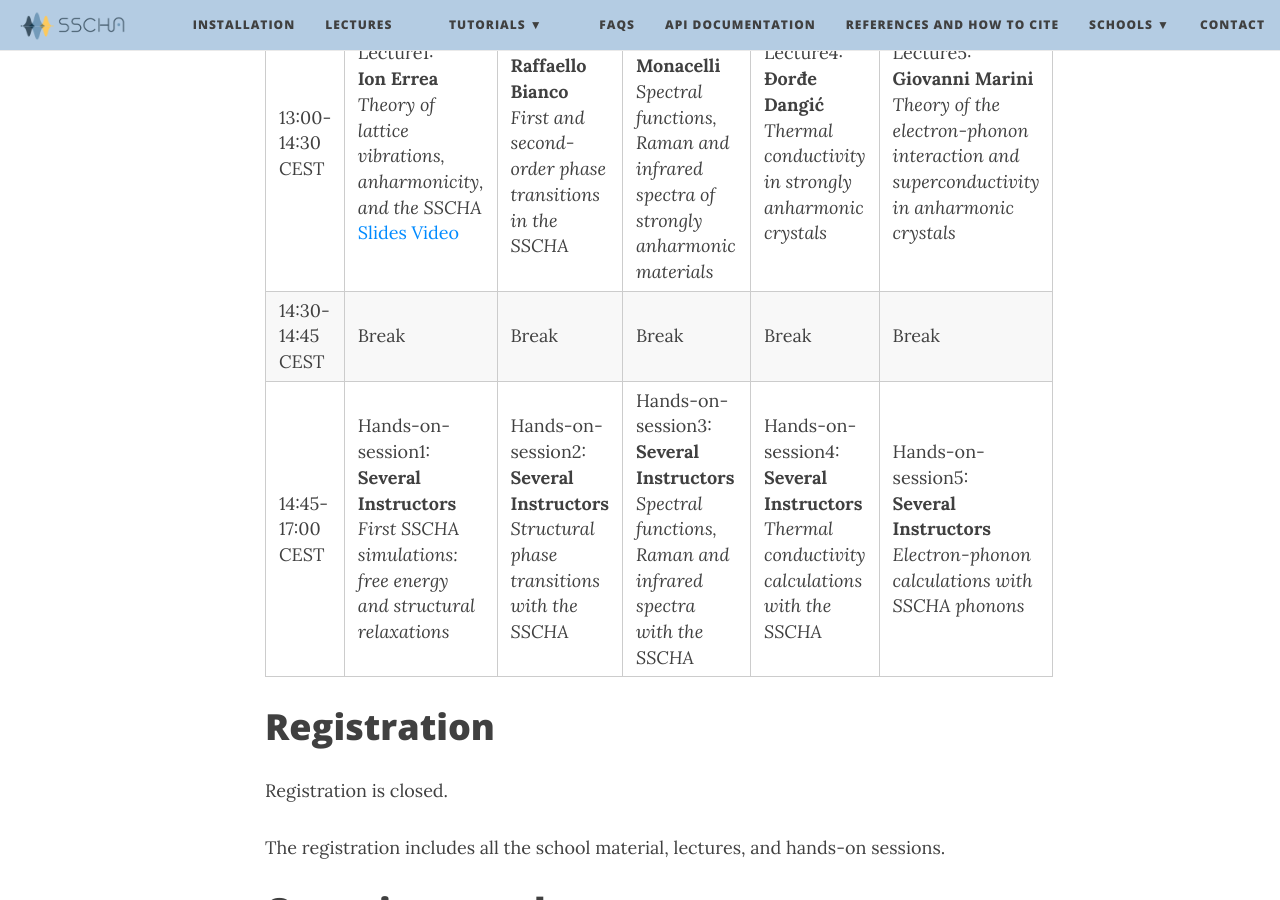
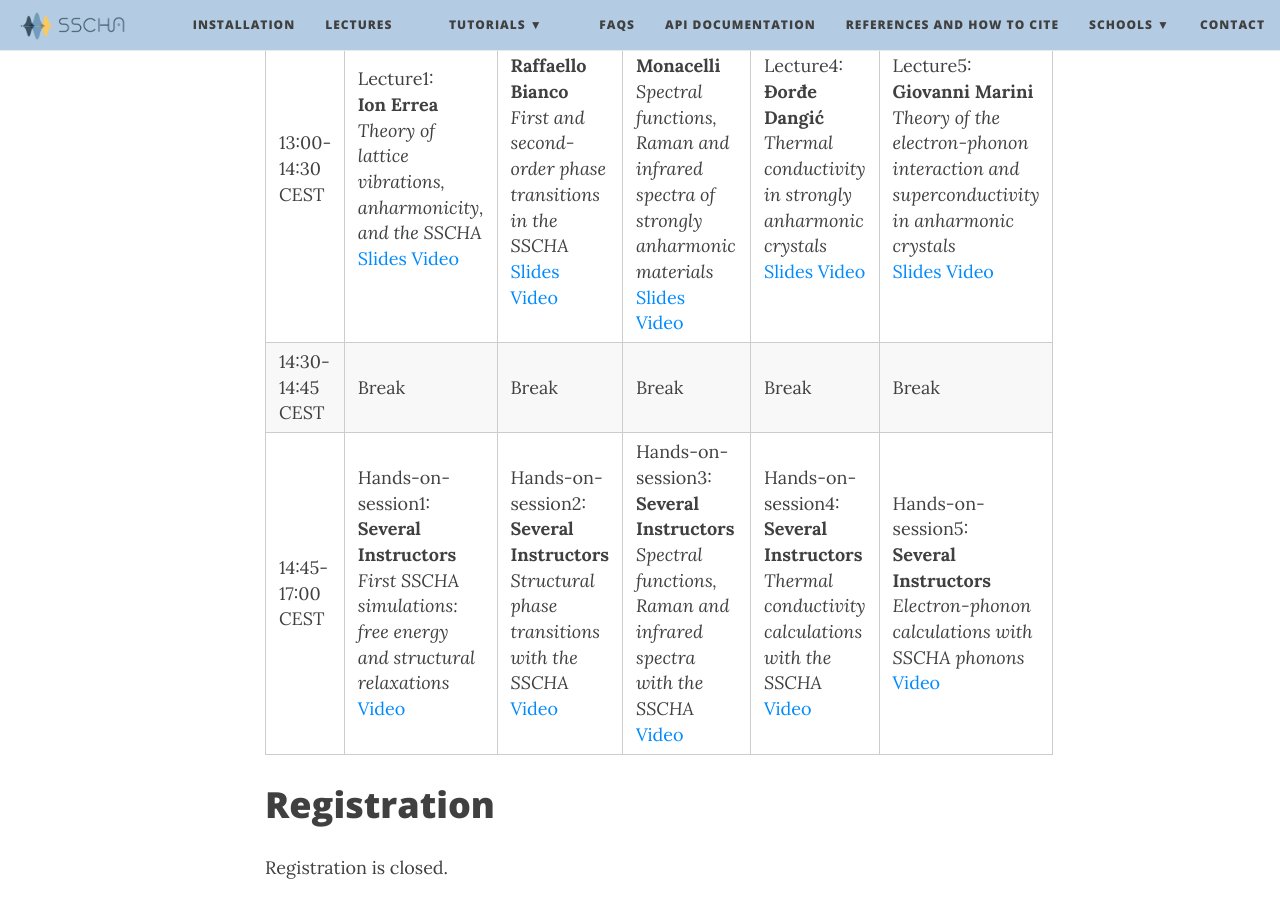
Before and after one commit to SSCHAcode/sschacode.github.io, a Jekyll site: the page built from Schools/2026/home.md, in a window 1280 px wide and 900 px high, scrolled down 2306 px. Built offline with Jekyll 4.4.1, drawn with Linux system fonts in a browser that asks for light colours; nearby versions of some CDN libraries.

Commit message:
Update home.md

```diff
--- a/Schools/2026/home.md
+++ b/Schools/2026/home.md
@@ -52,9 +52,9 @@
 
 |   | Monday, <br /> June 8 | Tuesday, <br /> June 9 | Wednesday, <br /> June 10 | Thursday, <br /> June 11  | Friday, <br /> June 12 |
 |---|---|---|---|---|---|
-| 13:00-14:30  CEST | Lecture1: <br /> **Ion Errea** <br /> *Theory of lattice vibrations, anharmonicity, and the SSCHA* <br /> [Slides](SSCHA_School_2026_Lecture1.pdf) [Video](https://www.youtube.com/watch?v=Z5olftbXg4Q) | Lecture2: <br /> **Raffaello Bianco** <br /> *First and second-order phase transitions in the SSCHA* | Lecture3: <br /> **Lorenzo Monacelli** <br /> *Spectral functions, Raman and infrared spectra of strongly anharmonic materials* | Lecture4: <br /> **Đorđe Dangić** <br /> *Thermal conductivity in strongly anharmonic crystals* | Lecture5: <br /> **Giovanni Marini** <br /> *Theory of the electron-phonon interaction and superconductivity in anharmonic crystals* <br /> |
+| 13:00-14:30  CEST | Lecture1: <br /> **Ion Errea** <br /> *Theory of lattice vibrations, anharmonicity, and the SSCHA* <br /> [Slides](SSCHA_School_2026_Lecture1.pdf) [Video](https://www.youtube.com/watch?v=Z5olftbXg4Q) | Lecture2: <br /> **Raffaello Bianco** <br /> *First and second-order phase transitions in the SSCHA* <br /> [Slides](SSCHA_School_2026_Lecture2.pdf) [Video](https://www.youtube.com/watch?v=_FvkFCHvRd4) | Lecture3: <br /> **Lorenzo Monacelli** <br /> *Spectral functions, Raman and infrared spectra of strongly anharmonic materials* <br /> [Slides](SSCHA_School_2026_Lecture3.pdf) [Video](https://www.youtube.com/watch?v=sf6SnDlRh3U) | Lecture4: <br /> **Đorđe Dangić** <br /> *Thermal conductivity in strongly anharmonic crystals* <br /> [Slides](SSCHA_School_2026_Lecture4.pdf) [Video](https://www.youtube.com/watch?v=wR4-Uzg23NI)| Lecture5: <br /> **Giovanni Marini** <br /> *Theory of the electron-phonon interaction and superconductivity in anharmonic crystals* <br /> [Slides](SSCHA_School_2026_Lecture5.pdf) [Video](https://www.youtube.com/watch?v=0O4rANJUdhs)|
 | 14:30-14:45 CEST | Break | Break  | Break  | Break  | Break  |
-| 14:45-17:00 CEST | Hands-on-session1: <br /> **Several Instructors** <br />  *First SSCHA simulations: free energy and structural relaxations* | Hands-on-session2: <br /> **Several Instructors** <br />  *Structural phase transitions with the SSCHA*  | Hands-on-session3: <br /> **Several Instructors** <br />  *Spectral functions, Raman and infrared spectra with the SSCHA* | Hands-on-session4: <br /> **Several Instructors** <br />  *Thermal conductivity calculations with the SSCHA* | Hands-on-session5: <br /> **Several Instructors** <br /> *Electron-phonon calculations with SSCHA phonons* |
+| 14:45-17:00 CEST | Hands-on-session1: <br /> **Several Instructors** <br />  *First SSCHA simulations: free energy and structural relaxations* <br /> [Video](https://www.youtube.com/watch?v=uan2nf6Pm3Y) | Hands-on-session2: <br /> **Several Instructors** <br />  *Structural phase transitions with the SSCHA*  <br /> [Video](https://www.youtube.com/watch?v=cQ-uM27Mn0Q) | Hands-on-session3: <br /> **Several Instructors** <br />  *Spectral functions, Raman and infrared spectra with the SSCHA* <br /> [Video](https://www.youtube.com/watch?v=K7KSRWj1eIU) | Hands-on-session4: <br /> **Several Instructors** <br />  *Thermal conductivity calculations with the SSCHA* <br /> [Video](https://www.youtube.com/watch?v=wR4-Uzg23NI)  | Hands-on-session5: <br /> **Several Instructors** <br /> *Electron-phonon calculations with SSCHA phonons* <br /> [Video](https://www.youtube.com/watch?v=9OlUx3QBVi0)|
 
 <a name="Registration"></a>
 
```
